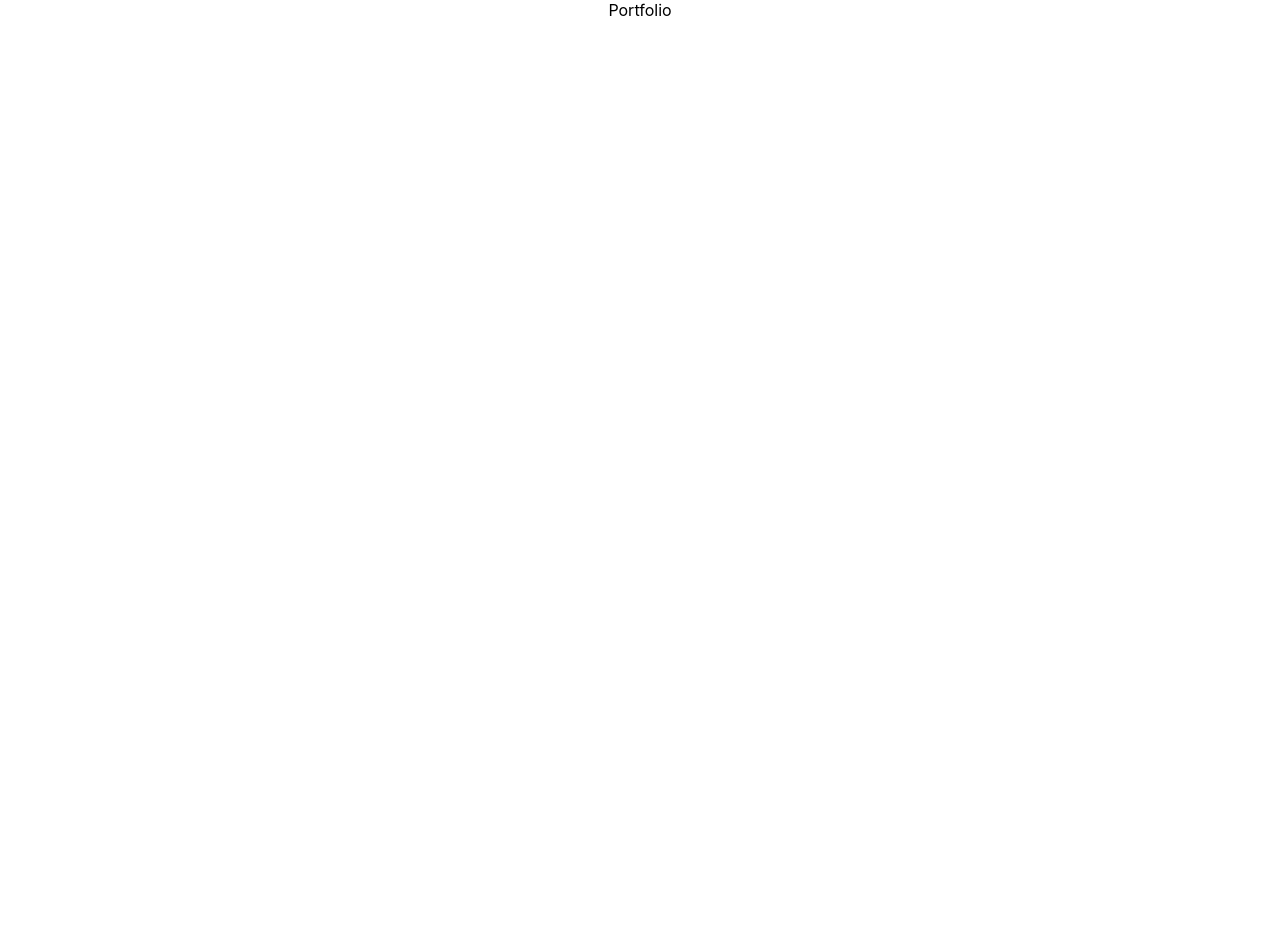
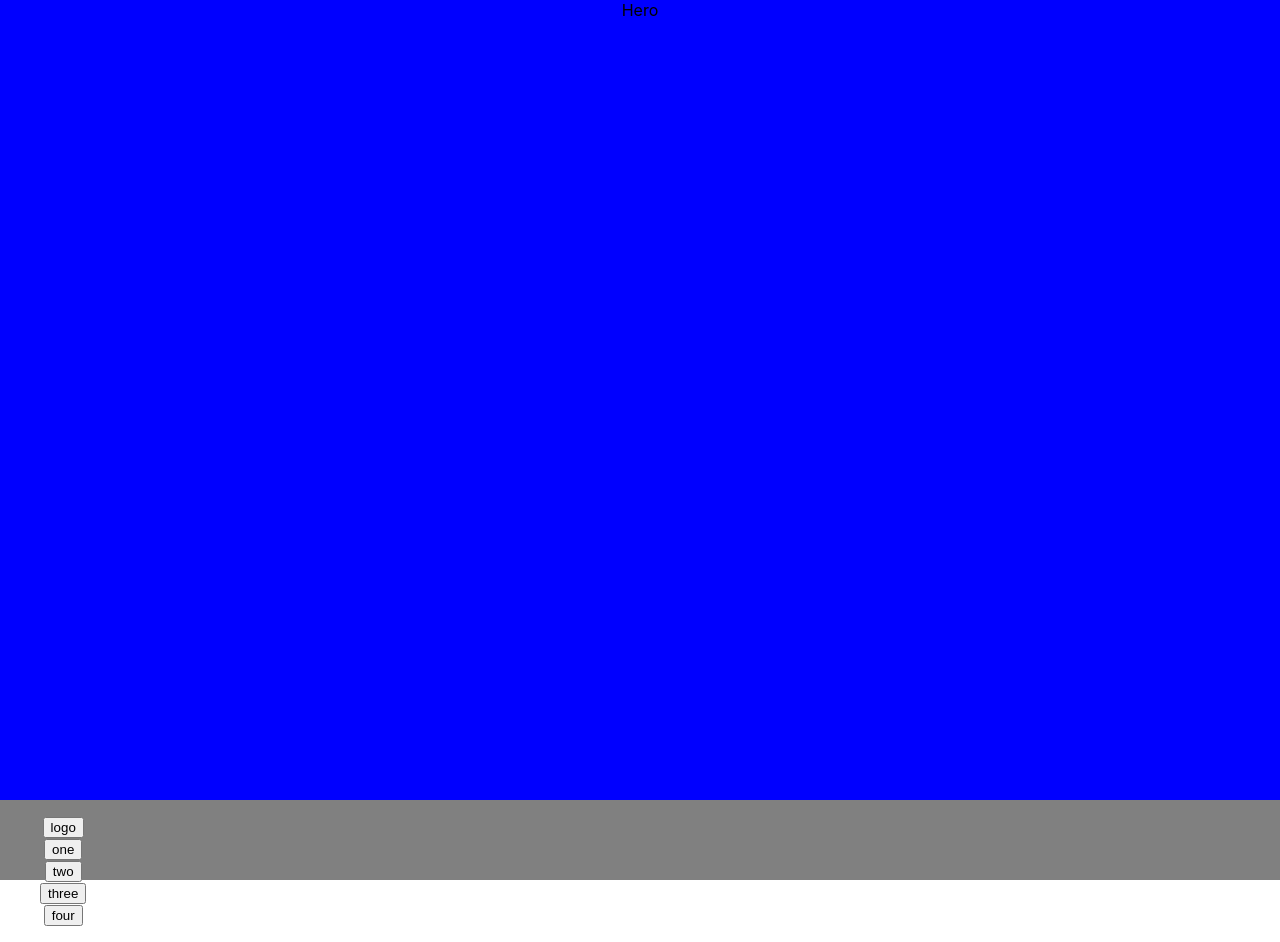
Before and after one commit to SiriusLL/portfolio, a React (Create React App) app: page / in a window 1280 px wide. Before the commit the page ends 800 px from the top, so only its background shows below. Built offline with nearby package versions, Linux system fonts and the light colour scheme.

Commit message:
hero skeleton, more work on bottom navbar styling, saving progress

```diff
--- a/src/App.js
+++ b/src/App.js
@@ -1,8 +1,15 @@
-import logo from "./logo.svg";
+import React from "react";
 import "./App.css";
+import Hero from "./components/Hero";
+import NavBar from "./components/NavBar";
 
 function App() {
-  return <div className="App">Portfolio</div>;
+  return (
+    <div className="App">
+      <Hero />
+      <NavBar />
+    </div>
+  );
 }
 
 export default App;
--- /dev/null
+++ b/src/components/Hero.css
@@ -0,0 +1,4 @@
+.hero {
+  background-color: blue;
+  height: 100vh;
+}
--- a/src/components/Hero.jsx
+++ b/src/components/Hero.jsx
@@ -1,7 +1,8 @@
 import React from "react";
+import "./Hero.css";
 
 function Hero() {
-  return <div>Hero</div>;
+  return <div className="hero">Hero</div>;
 }
 
 export default Hero;
--- /dev/null
+++ b/src/components/NavBar.css
@@ -0,0 +1,13 @@
+.navbar {
+  height: 80px;
+  background-color: grey;
+}
+
+.nav-menu {
+  display: flex;
+  flex-direction: row;
+}
+
+ul {
+  list-style-type: none;
+}
--- a/src/components/NavBar.jsx
+++ b/src/components/NavBar.jsx
@@ -1,19 +1,30 @@
 import React from "react";
+import "./NavBar.css";
 
 function NavBar() {
   return (
-    <>
-      <div>logo</div>
-      <div>
+    <div className="navbar">
+      {/* <div>logo</div> */}
+      <div className="nav-menu">
         <ul>
-          <li>logo</li>
-          <li>one</li>
-          <li>two</li>
-          <li>three</li>
-          <li>four</li>
+          <li>
+            <button>logo</button>
+          </li>
+          <li>
+            <button>one</button>
+          </li>
+          <li>
+            <button>two</button>
+          </li>
+          <li>
+            <button>three</button>
+          </li>
+          <li>
+            <button>four</button>
+          </li>
         </ul>
       </div>
-    </>
+    </div>
   );
 }
 
```
